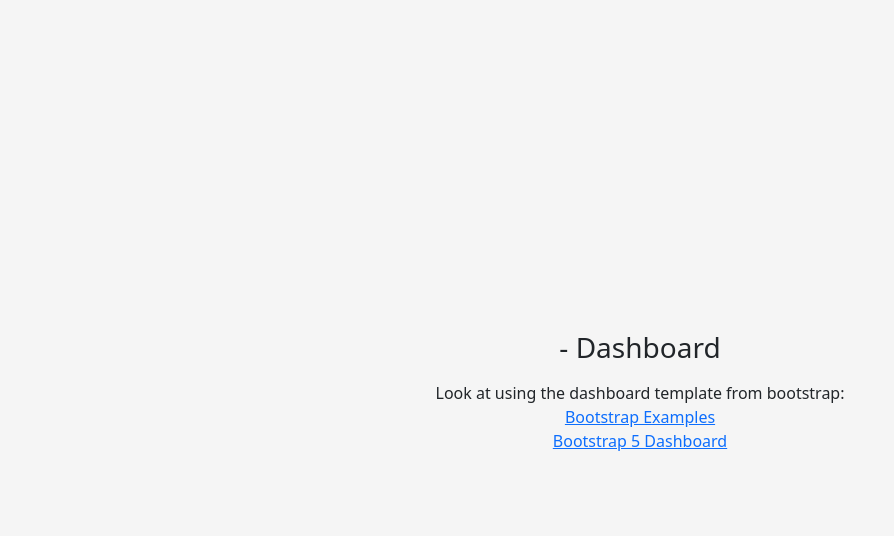
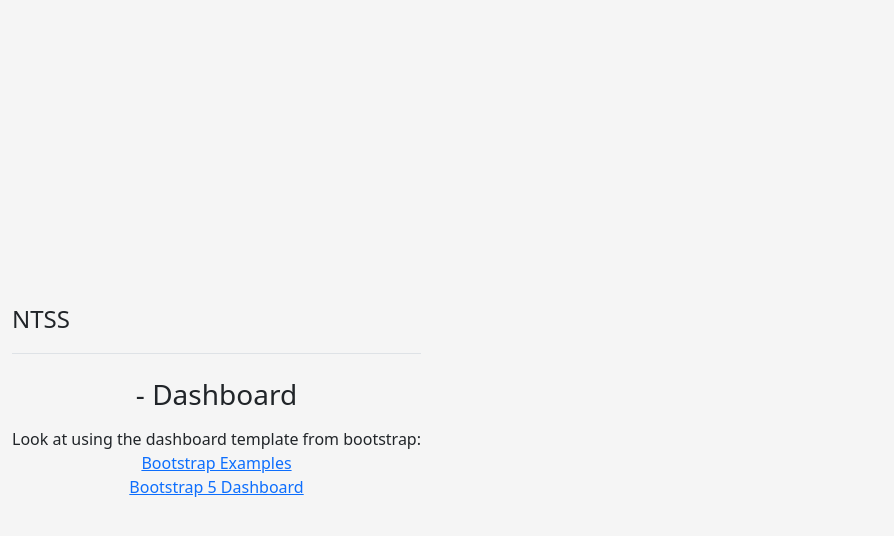
Before and after one commit to josev814/csc470_ntss, a Python web app: template app/public_html/ntss/templates/dashboard.html in a window 1280 px wide. Shown: the top 536 px of the page, without its empty margins (0-894 px from the left). Run offline with Jinja, Linux system fonts and the light colour scheme; the template is opened without the code that fills it, so the values that code supplies are empty.

Commit message:
fixing static file loading
adding additional block templates

```diff
--- /dev/null
+++ b/app/public_html/ntss/templates/blocks/admin_bottom.html
@@ -0,0 +1,3 @@
+    </main>
+</body>
+{% include "blocks/footer.html" %}
--- /dev/null
+++ b/app/public_html/ntss/templates/blocks/admin_top.html
@@ -0,0 +1,10 @@
+{% include "blocks/header.html" %}
+<body class="text-center">
+    <main>
+        <div  class="container">
+            <header class="d-flex flex-wrap justify-content-center py-3 mb-4 border-bottom">
+                <a href="/" class="d-flex align-items-center mb-3 mb-md-0 me-md-auto text-dark text-decoration-none">
+                    <span class="fs-4">NTSS</span>
+                </a>
+            </header>
+        </div>
--- a/app/public_html/ntss/templates/dashboard.html
+++ b/app/public_html/ntss/templates/dashboard.html
@@ -1,6 +1,5 @@
-{% include "blocks/header.html" %}
-<body class="text-center">
-  <main class="container">
+{% include "blocks/admin_top.html" %}
+<div class="container">
   <h1 class="h3 mb-3 fw-normal">{{ platformName }} - Dashboard</h1>
   <div>
     <p>
@@ -9,6 +8,4 @@
       <a href="https://getbootstrap.com/docs/5.0/examples/dashboard/" target="_blank">Bootstrap 5 Dashboard</a> <br />
     </p>
   </div>
-  </main>
-</body>
-{% include "blocks/footer.html" %}
+{% include "blocks/admin_bottom.html" %}
```
Also changed, not shown: app/public_html/ntss/controllers/routes.py (+22 -0 lines). Lines whose indentation alone changed are shown as unchanged.
